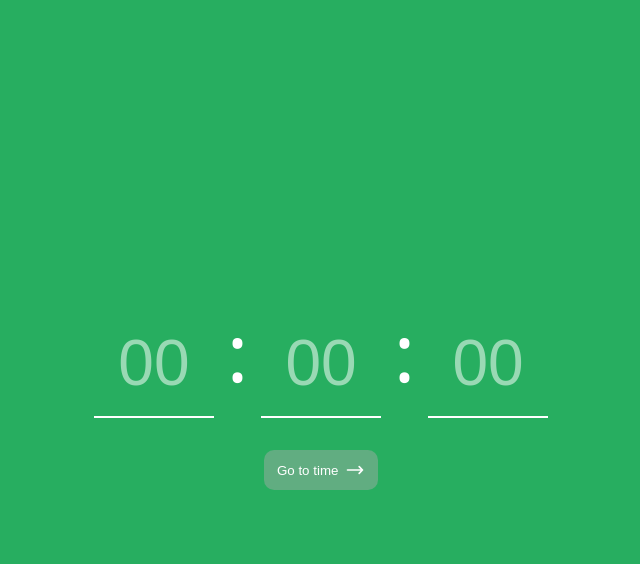
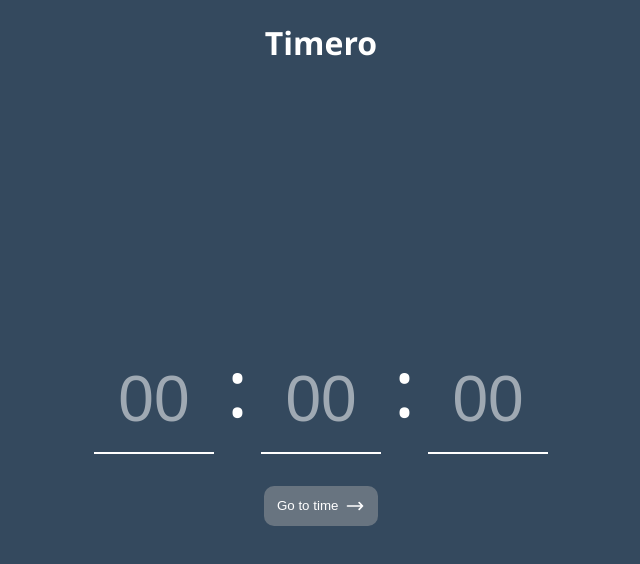
Before and after one commit to nafasebra/countdown, a React app: page / in a window 1280 px wide. Shown: the top 564 px of the page, without its empty margins (319-959 px from the left). Built offline with nearby package versions, Linux system fonts and the light colour scheme.

Commit message:
add title and change backcolor from 'green' to dark

```diff
--- a/src/App.js
+++ b/src/App.js
@@ -23,6 +23,7 @@ function App() {
             setTime,
             setIsSetTimer
         }}>
+            <h1 className="app-name">Timero</h1>
             <div className="app-container">
                 {
                     isSetTimer === false ?
--- a/src/index.css
+++ b/src/index.css
@@ -9,12 +9,21 @@ html, body{
     padding: 0;
     margin: 0;
     overflow-x: hidden;
-    display: flex;
-    justify-content: center;
-    align-items: center;
     height: 100vh;
     max-height: 100vh;
     width: 100%;
     color: #ffffff;
-    background-color: #27ae60;
+    background-color: #34495e;
 }
+
+.app-container{
+    width: 100%;
+    height: calc(100vh - 100px);
+    display: flex;
+    justify-content: center;
+    align-items: center;
+}
+
+.app-name{
+    text-align: center;
+}
```
